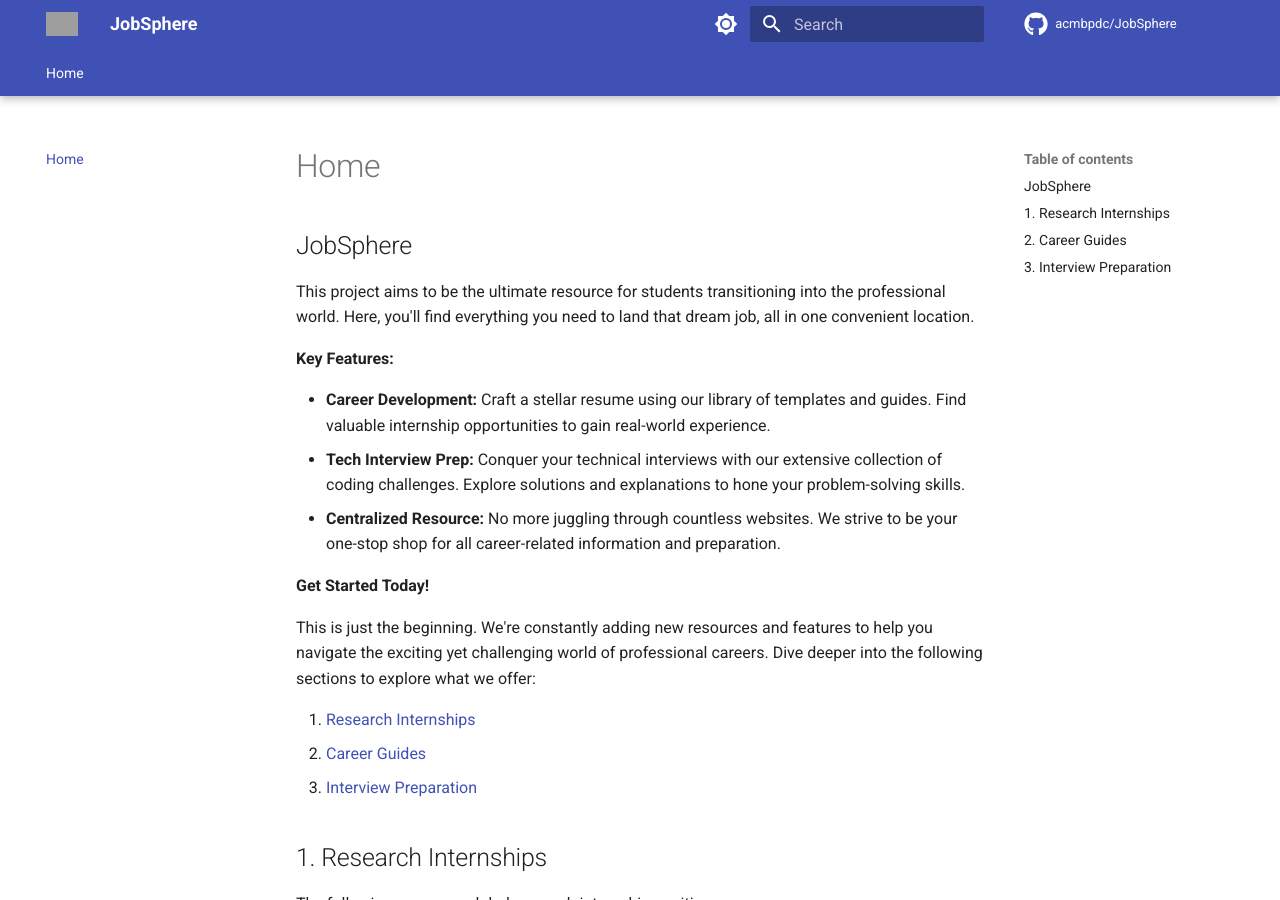
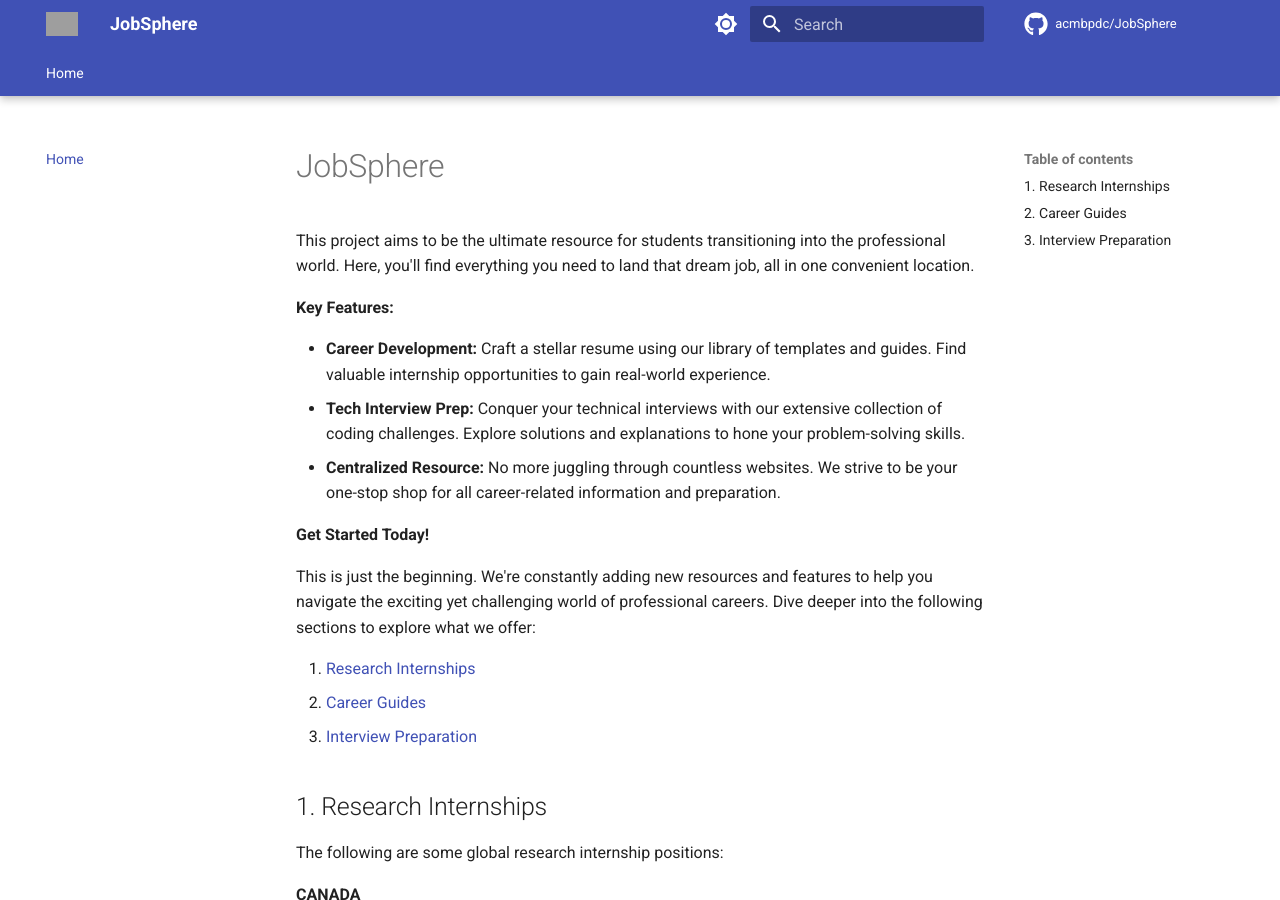
Before and after one commit to acmbpdc/JobSphere, an MkDocs documentation site: the page built from docs/index.md, in a window 1280 px wide and 900 px high. Built offline with MkDocs 1.6.1 and Material for MkDocs 9.7.7, drawn with Linux system fonts in a browser that asks for light colours; comment, search, counter and statistics services are not loaded; grey boxes are pictures that could not be loaded.

Commit message:
Update index.md

```diff
--- a/docs/index.md
+++ b/docs/index.md
@@ -1,4 +1,4 @@
-## JobSphere
+# JobSphere
 
 This project aims to be the ultimate resource for students transitioning into the professional world. Here, you'll find everything you need to land that dream job, all in one convenient location.
 
```
